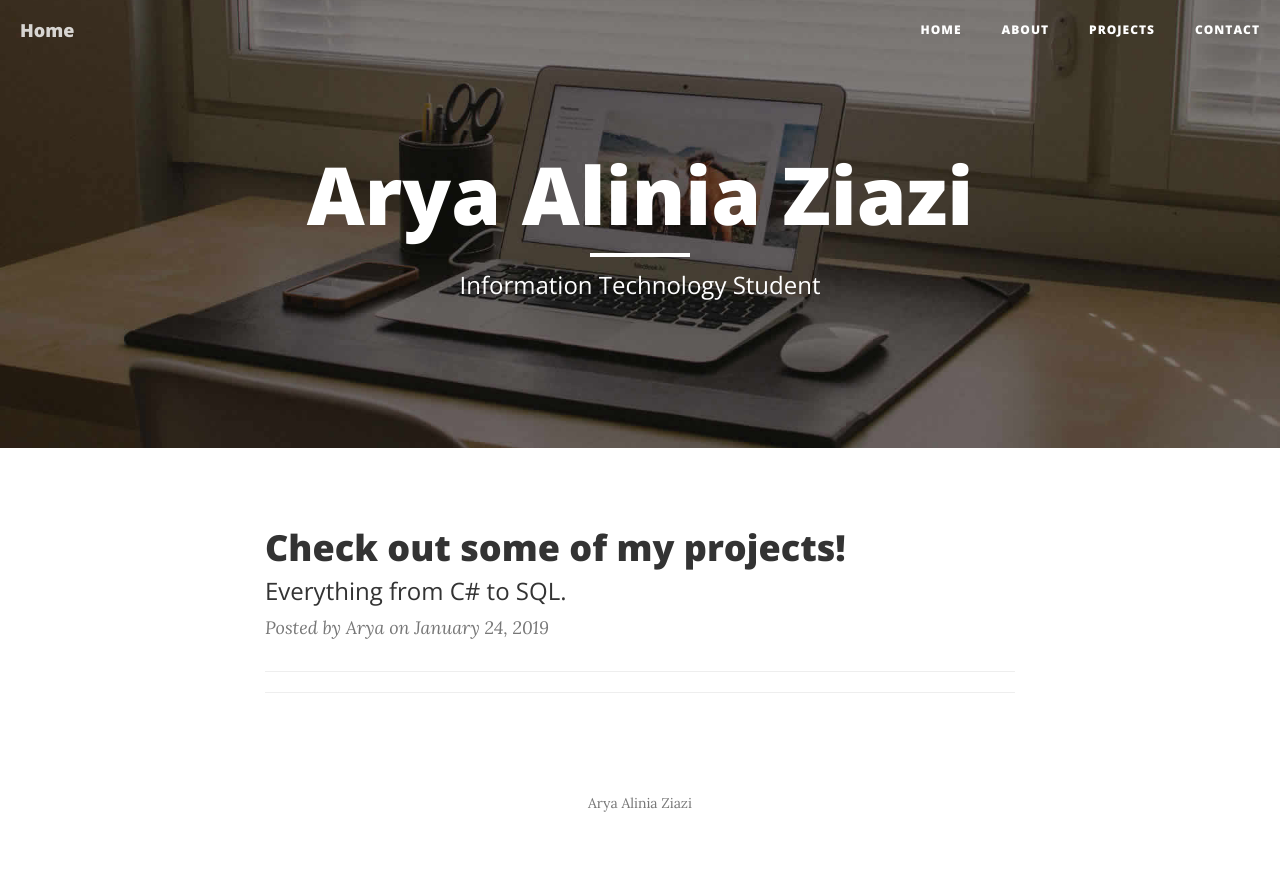
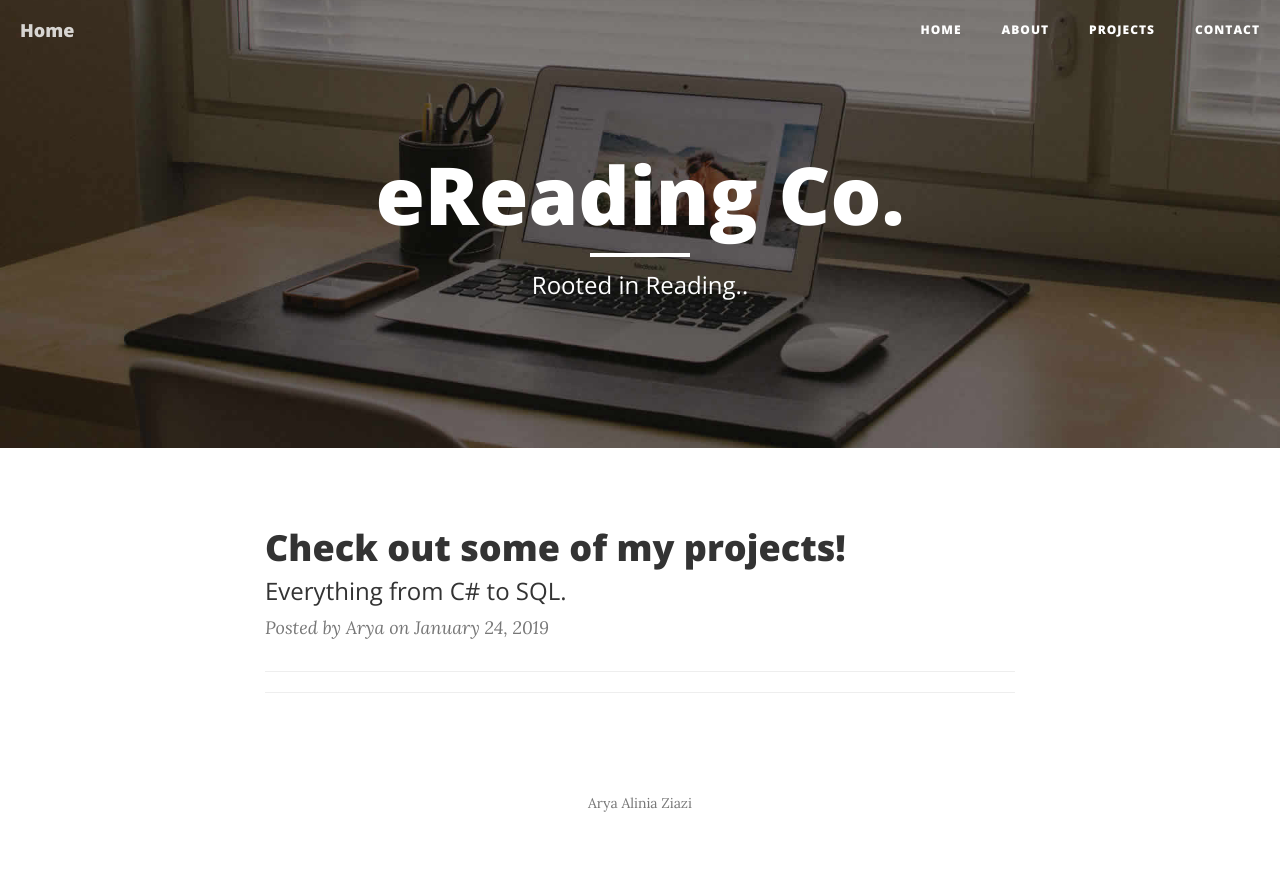
Before and after one commit to aryaalinia97/ereading, a website: page index.html in a window 1280 px wide. Drawn offline with nearby package versions, Linux system fonts and the light colour scheme.

Commit message:
Update index.html

```diff
--- a/index.html
+++ b/index.html
@@ -9,7 +9,7 @@
     <meta name="description" content="">
     <meta name="author" content="">
 
-    <title>Arya Alinia Ziazi</title>
+    <title>eReading Co.</title>
 
     <!-- Bootstrap Core CSS -->
     <link href="vendor/bootstrap/css/bootstrap.min.css" rel="stylesheet">
@@ -74,9 +74,9 @@
             <div class="row">
                 <div class="col-lg-8 col-lg-offset-2 col-md-10 col-md-offset-1">
                     <div class="site-heading">
-                        <h1>Arya Alinia Ziazi</h1>
+                        <h1>eReading Co.</h1>
                         <hr class="small">
-                        <span class="subheading">Information Technology Student</span>
+                        <span class="subheading">Rooted in Reading..</span>
                     </div>
                 </div>
             </div>
```
